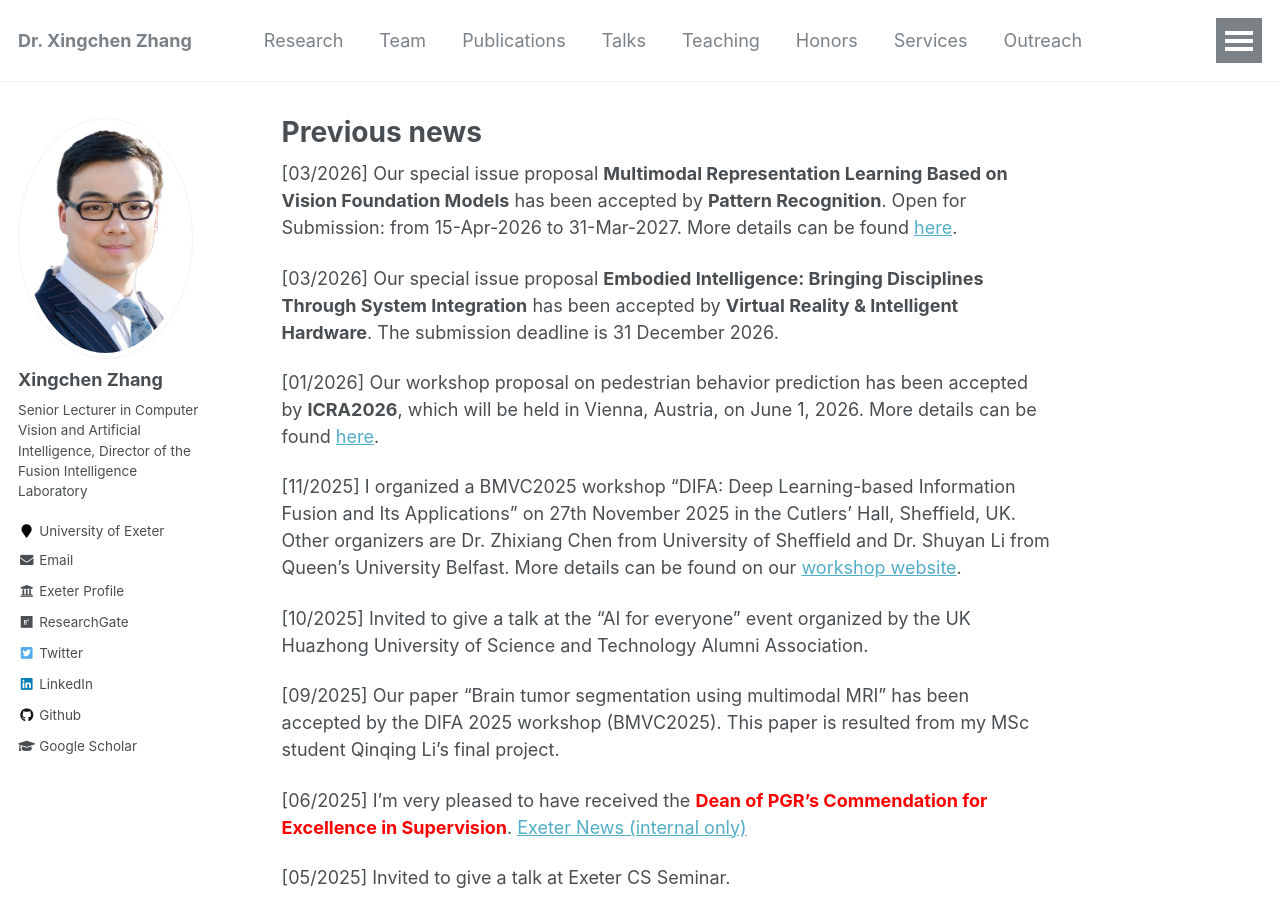
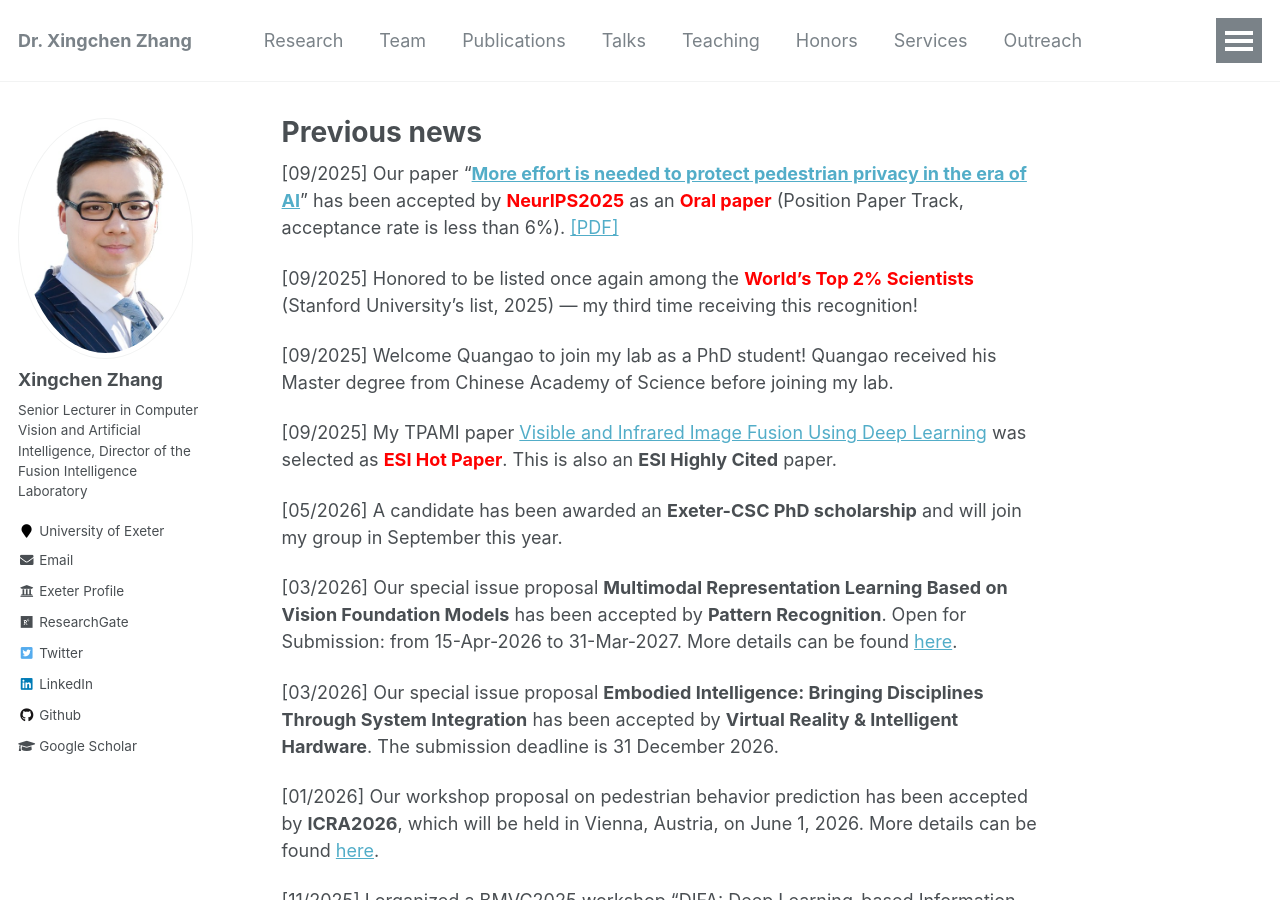
Before and after one commit to xingchenzhang/xingchenzhang.github.io, a Jekyll site: the page built from other_pages/previous_news.md, in a window 1280 px wide and 900 px high. Built offline with Jekyll 4.4.1, drawn with Linux system fonts in a browser that asks for light colours.

Commit message:
update news; move some news to previous news

```diff
--- a/other_pages/previous_news.md
+++ b/other_pages/previous_news.md
@@ -5,6 +5,15 @@ author_profile: true
 permalink: /previous_news/
 ---
 
+[09/2025] Our paper "[**More effort is needed to protect pedestrian privacy in the era of AI**](https://openreview.net/forum?id=rdeCalg68L)" has been accepted by **<span style="color: red;">NeurIPS2025</span>** as an **<span style="color: red;">Oral paper</span>** (Position Paper Track, acceptance rate is less than 6%). [[PDF]](https://openreview.net/pdf?id=rdeCalg68L)
+
+[09/2025] Honored to be listed once again among the **<span style="color: red;">World’s Top 2% Scientists</span>**  (Stanford University’s list, 2025) — my third time receiving this recognition!
+
+[09/2025] Welcome Quangao to join my lab as a PhD student! Quangao received his Master degree from Chinese Academy of Science before joining my lab.
+
+[09/2025] My TPAMI paper [Visible and Infrared Image Fusion Using Deep Learning](https://ieeexplore.ieee.org/document/10088423/) was selected as **<span style="color: red;">ESI Hot Paper</span>**. This is also an **ESI Highly Cited** paper.
+
+[05/2026] A candidate has been awarded an **Exeter-CSC PhD scholarship** and will join my group in September this year.
 
 [03/2026] Our special issue proposal **Multimodal Representation Learning Based on Vision Foundation Models** has been accepted by **Pattern Recognition**. Open for Submission: from 15-Apr-2026 to 31-Mar-2027. More details can be found [here](https://www.sciencedirect.com/special-issue/332578/multimodal-representation-learning-based-on-vision-foundation-models).
 
```
